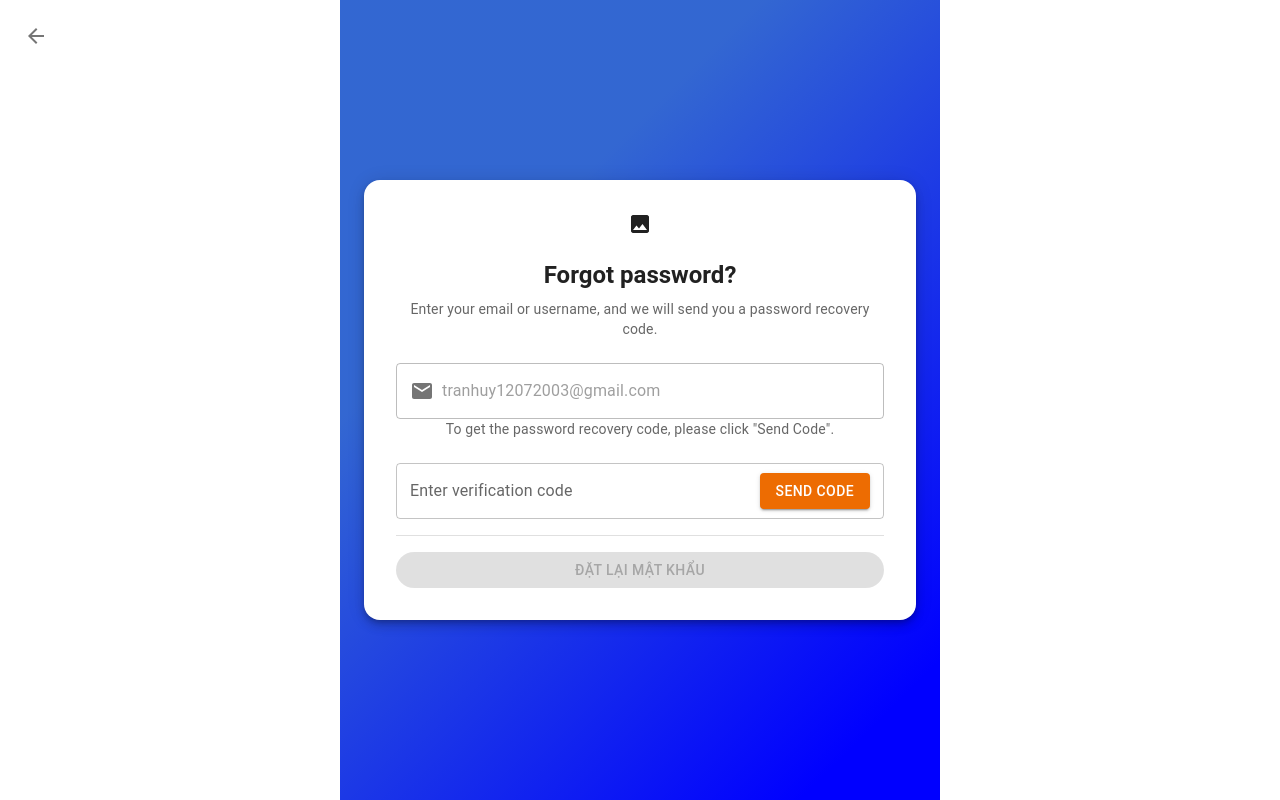
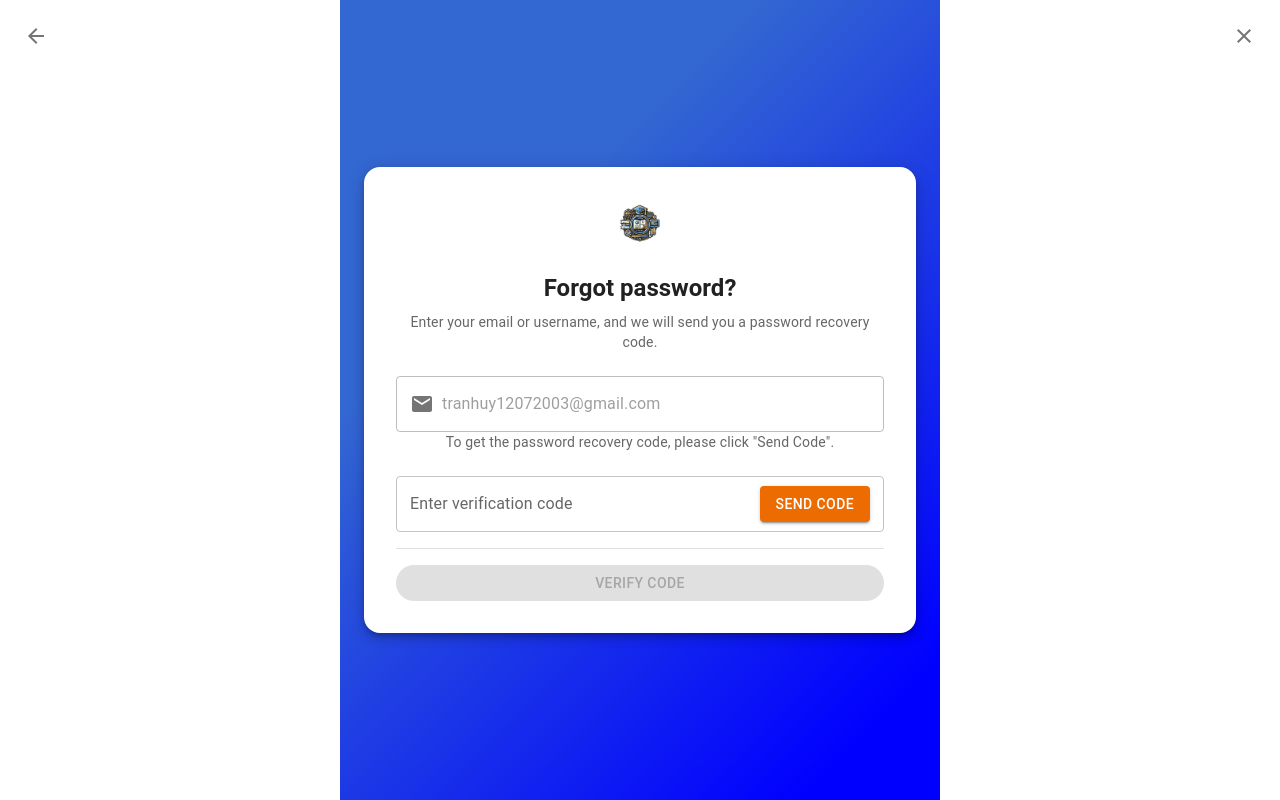
Before and after one commit to tuogn2/WebManagerCertificate, a React (Vite) app: page /forgot-password in a window 1280 px wide. Built offline with nearby package versions, Linux system fonts and the light colour scheme.

Commit message:
complete forgot password

```diff
--- a/src/pages/ForgotPassword.jsx
+++ b/src/pages/ForgotPassword.jsx
@@ -11,32 +11,16 @@ import {
   IconButton,
   CssBaseline,
 } from "@mui/material";
-import { Email, Image } from "@mui/icons-material";
+import { Close, Email } from "@mui/icons-material";
 import ArrowBackIcon from "@mui/icons-material/ArrowBack";
-import { useLocation } from "react-router-dom";
+import { useLocation, useNavigate } from "react-router-dom";
 import axios from "axios";
 import { API_BASE_URL } from "../utils/constants";
-import logo from "src/assets/logo.png";
-
-const ChangePassword = () => {
-  return (
-    <Container
-      maxWidth="sm"
-      sx={{
-        display: "flex",
-        flexDirection: "column",
-        alignItems: "center",
-        justifyContent: "center",
-        minHeight: "100vh",
-        background: "linear-gradient(135deg, highlight 30%, blue 90%)",
-      }}
-    >
-      <Text>HEHEH</Text>
-    </Container>
-  );
-};
+import logo from "../assets/logo.png";
+import CloseIcon from "@mui/icons-material/Close";
 
 const ForgotPassword = () => {
+  const navigate = useNavigate();
   const location = useLocation();
   const queryParams = new URLSearchParams(location.search);
   //   const email = queryParams.get("email");
@@ -89,6 +73,7 @@ const ForgotPassword = () => {
     if (enteredCode == verificationCode) {
       setNotification("Verification code is correct!");
       // Redirect to the reset password page
+      navigate("/change-password");
     } else {
       setNotification("Verification code is incorrect. Please try again.");
     }
@@ -96,7 +81,6 @@ const ForgotPassword = () => {
 
   return (
     <>
-      {" "}
       <CssBaseline />
       <Container
         maxWidth="sm"
@@ -114,16 +98,27 @@ const ForgotPassword = () => {
           sx={{ p: 4, borderRadius: 4, textAlign: "center" }}
         >
           {/* Back Button */}
-          <IconButton sx={{ position: "absolute", top: 16, left: 16 }}>
+          <IconButton
+            sx={{ position: "absolute", top: 16, left: 16 }}
+            onClick={() => navigate("/account-settings")}
+          >
             <ArrowBackIcon />
+          </IconButton>
+
+          {/* Back Button */}
+          <IconButton
+            sx={{ position: "absolute", top: 16, right: 16 }}
+            onClick={() => navigate("/")}
+          >
+            <Close />
           </IconButton>
 
           {/* Logo */}
           <Box mb={2}>
-            <Image
+            <img
               src={logo} // Replace with your logo URL
               alt="Logo"
-              style={{ borderRadius: "50%" }}
+              style={{ borderRadius: "5%", width: 50, height: 50 }}
             />
           </Box>
 
@@ -201,7 +196,7 @@ const ForgotPassword = () => {
               "&:hover": { backgroundColor: "#00b0b6" },
             }}
           >
-            Đặt lại mật khẩu
+            Verify Code
           </Button>
 
           {/* Notification */}
--- a/src/pages/Setting.jsx
+++ b/src/pages/Setting.jsx
@@ -40,7 +40,8 @@ const Setting = () => {
   const [isPasswordMatch, setIsPasswordMatch] = useState(false);
 
   // Regex for password validation (minimum 8 characters, at least one uppercase, one lowercase, and one number)
-  const passwordRegex = /^(?=.*[a-z])(?=.*[A-Z])(?=.*\d)[A-Za-z\d]{8,}$/;
+  const passwordRegex =
+    /^(?=.*[A-Z])(?=.*\d)(?=.*[@$!%*?&])[A-Za-z\d@$!%*?&]{8,}$/;
 
   useEffect(() => {
     // Check if the new password is valid using the regex
--- a/src/routes/Routes.jsx
+++ b/src/routes/Routes.jsx
@@ -20,6 +20,7 @@ import OrganizationHome from "../pages/organizationPages/OrganizationHome";
 import MyLearning from "../pages/MyLearning";
 import Accomplishments from "../pages/Accomplisments";
 import ForgotPassword from "../pages/ForgotPassword";
+import ChangePassword from "../pages/ChangePassword";
 
 const Routes = () => {
   return useRoutes([
@@ -44,6 +45,7 @@ const Routes = () => {
       element: <Login />,
     },
     { path: "/forgot-password", element: <ForgotPassword /> },
+    { path: "/change-password", element: <ChangePassword /> },
 
     { path: "/signup", element: <Signup /> },
     { path: "/course/:id", element: <CourseDetail /> },
```
